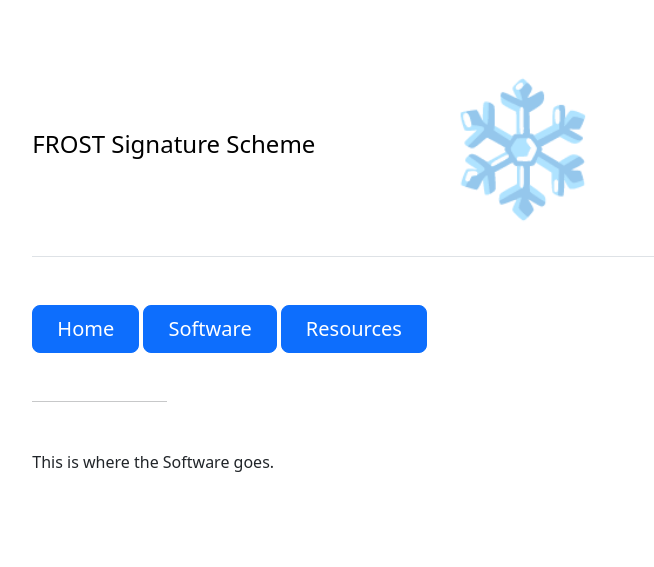
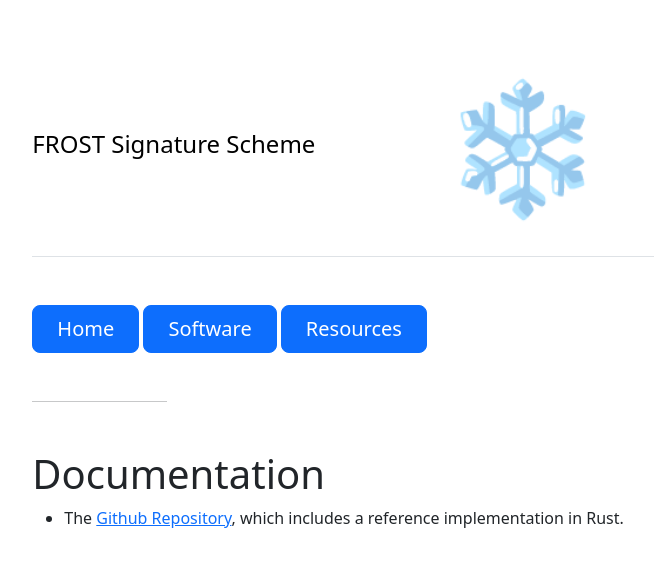
Before and after one commit to FROST-NIST/FROST-NIST.github.io, a Jekyll site: the page built from software.markdown, in a window 1280 px wide. Shown: the top 567 px of the page, without its empty margins (205-859 px from the left). Built offline with Jekyll 4.4.1, drawn with Linux system fonts in a browser that asks for light colours; comment, search, counter and statistics services are not loaded.

Commit message:
software

```diff
--- a/software.markdown
+++ b/software.markdown
@@ -2,4 +2,6 @@
 layout: page
 ---
 
-This is where the Software goes.
+# Documentation
+
+- The [Github Repository](https://github.com/FROST-NIST/frost-reference-impl), which includes a reference implementation in Rust.
```
